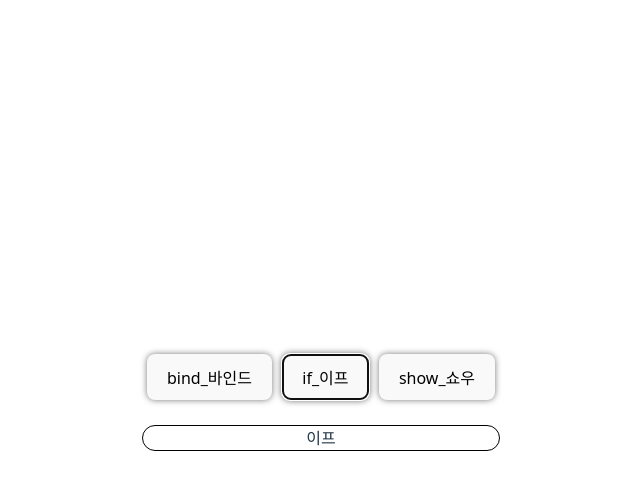
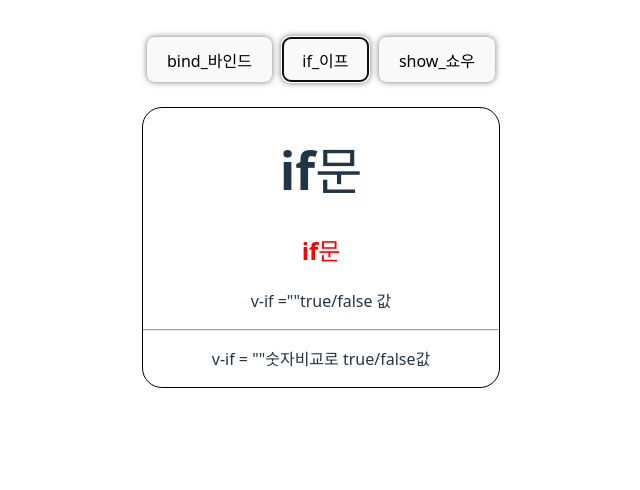
Before and after one commit to gdbin1/vue-site, a Vue app: page / in a window 1280 px wide. Both pictures are taken after a click on the button "if_이프". Shown: the top 490 px of the page, without its empty margins (319-959 px from the left). Built offline with nearby package versions, Linux system fonts and the light colour scheme.

Commit message:
0825_15:11

```diff
--- a/src/components/D0825_2.vue
+++ b/src/components/D0825_2.vue
@@ -1,11 +1,21 @@
 <template>
     <div>
-        이프
+        <h1>if문</h1>
+        <h2 style="color: red;">if문</h2>
+        <p v-if="stock">v-if =""true/false 값</p>
+        <p v-else>false값</p>
+        <hr>
+        <p v-if="count > 0">v-if = ""숫자비교로 true/false값</p>
+        <p v-else>false</p>
+
     </div>
 </template>
 
 <script setup>
+import { ref } from 'vue';
 
+const stock = ref(true)
+const count = ref(3)
 </script>
 
 <style scoped>
--- a/src/style.css
+++ b/src/style.css
@@ -25,7 +25,7 @@ a:hover {
 body {
   margin: 0;
   display: flex;
-  place-items: center;
+  /* place-items: center; */
   min-width: 320px;
   min-height: 100vh;
 }
```
